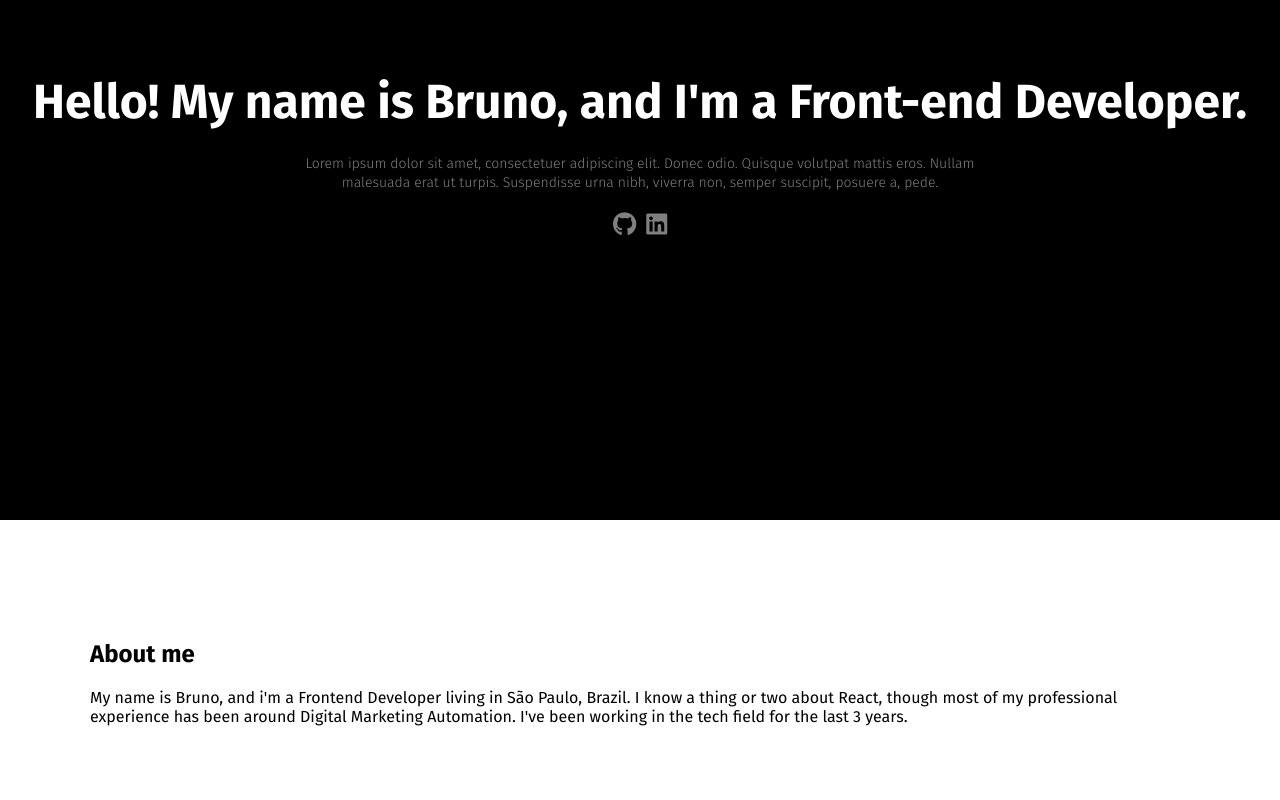
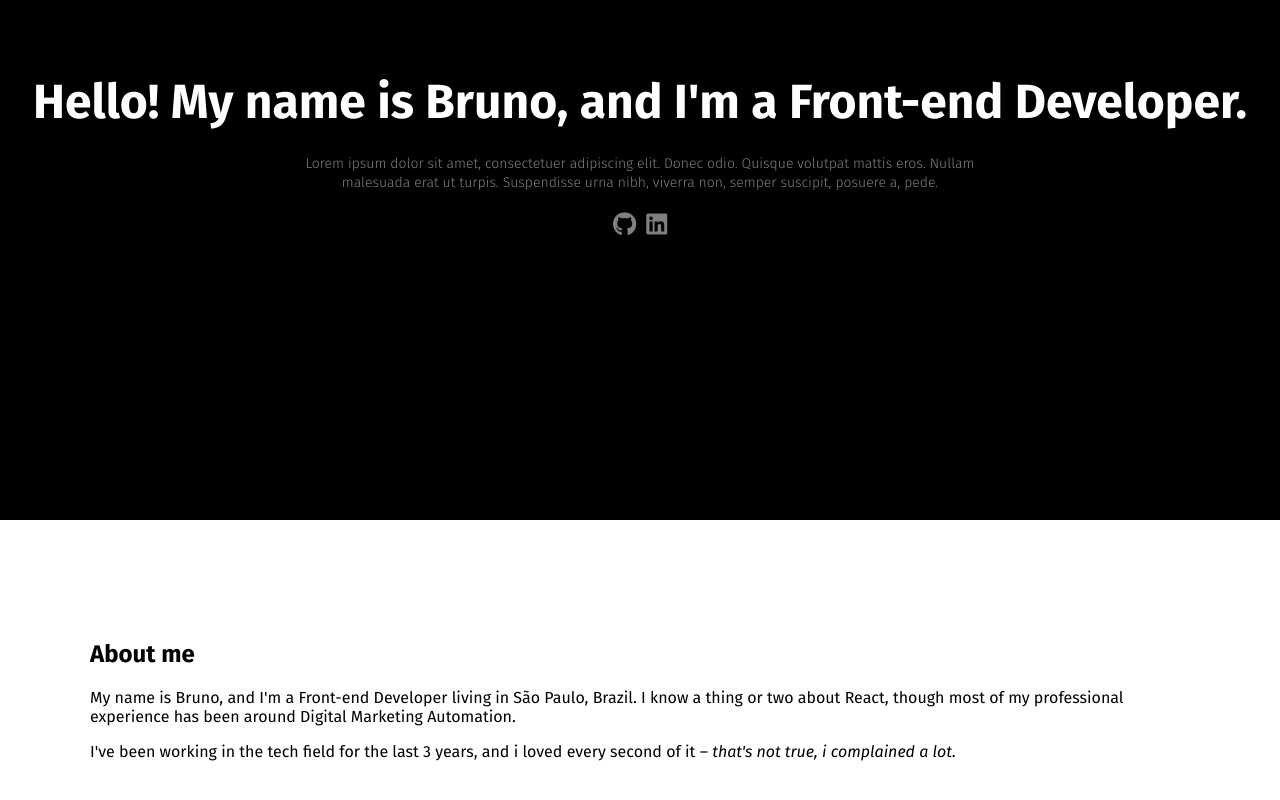
Before and after one commit to SirBruno/portfolio, a React (Create React App) app: page / in a window 1280 px wide. Shown: the part 280-1080 px from the top of the page. Built offline with nearby package versions, Linux system fonts and the light colour scheme.

Commit message:
Updated the "About me" section.

```diff
--- a/src/pages/homepage/App.js
+++ b/src/pages/homepage/App.js
@@ -32,7 +32,9 @@ function App() {
       <section id="aboutMe" className={styles.aboutMe}>
         <div>
           <h1>About me</h1>
-          <p>My name is Bruno, and i'm a Frontend Developer living in São Paulo, Brazil. I know a thing or two about React, though most of my professional experience has been around Digital Marketing Automation. I've been working in the tech field for the last 3 years.</p>
+          <p>My name is Bruno, and I'm a Front-end Developer living in São Paulo, Brazil. I know a thing or two about React, though most of my professional experience has been around Digital Marketing Automation.</p>
+
+          <p>I've been working in the tech field for the last 3 years, and i loved every second of it – <i>that's not true, i complained a lot</i>.</p>
         </div>
       </section>
     </>
```
